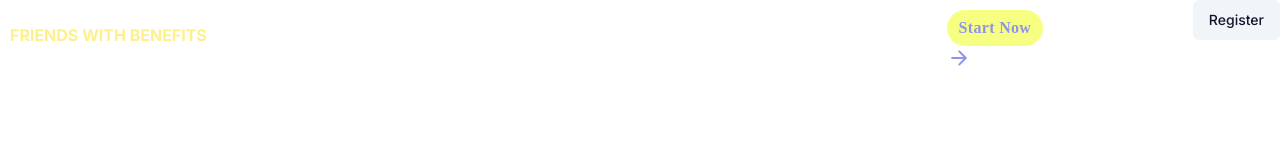
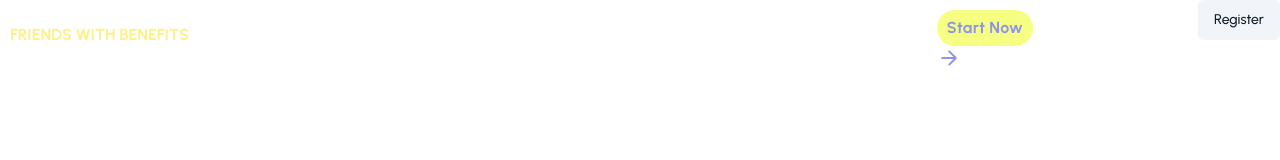
Before and after one commit to j3cio/FWB, a Next.js app in the folder fwb/: page / in a window 1280 px wide. Shown: the top 160 px of the page. Built offline with nearby package versions, Linux system fonts and the light colour scheme.

Commit message:
Add custom font

```diff
--- a/fwb/app/layout.tsx
+++ b/fwb/app/layout.tsx
@@ -1,11 +1,13 @@
 import type { Metadata } from "next";
-import { Inter } from "next/font/google";
+import { Inter, Urbanist } from "next/font/google";
 import "./globals.css";
 import { ClerkProvider } from "@clerk/nextjs";
 import { ThemeProvider } from "@mui/material/styles";
 import theme from "./theme";
 
 const inter = Inter({ subsets: ["latin"] });
+
+const urbanist = Urbanist({ subsets: ["latin"] });
 
 export const metadata: Metadata = {
   title: "Friends With Benefits",
@@ -17,7 +19,7 @@ export default function RootLayout({ children }: { children: React.ReactNode })
     <ThemeProvider theme={theme}>
       <ClerkProvider>
         <html lang="en">
-          <body className={inter.className}>{children}</body>
+          <body className={urbanist.className}>{children}</body>
         </html>
       </ClerkProvider>
     </ThemeProvider>
--- a/fwb/app/theme.ts
+++ b/fwb/app/theme.ts
@@ -1,8 +1,6 @@
 // theme.ts
 "use client";
-
 import { createTheme } from "@mui/material/styles";
-
 declare module "@mui/material/styles" {
   interface Palette {
     neutral: {
@@ -33,6 +31,11 @@ declare module "@mui/material/styles" {
 }
 
 const theme = createTheme({
+  typography: {
+    button: {
+      fontFamily: 'Urbanist, Arial, sans-serif',
+    },
+  },
   palette: {
     primary: {
       main: "#1A3E74",
--- a/fwb/tailwind.config.ts
+++ b/fwb/tailwind.config.ts
@@ -8,6 +8,9 @@ const config: Config = {
   ],
   theme: {
     extend: {
+      typography: {
+        fontFamily: ["Urbanist", "sans-serif"].join(",")
+      },
       backgroundImage: {
         'gradient-radial': 'radial-gradient(var(--tw-gradient-stops))',
         'gradient-conic':
```
